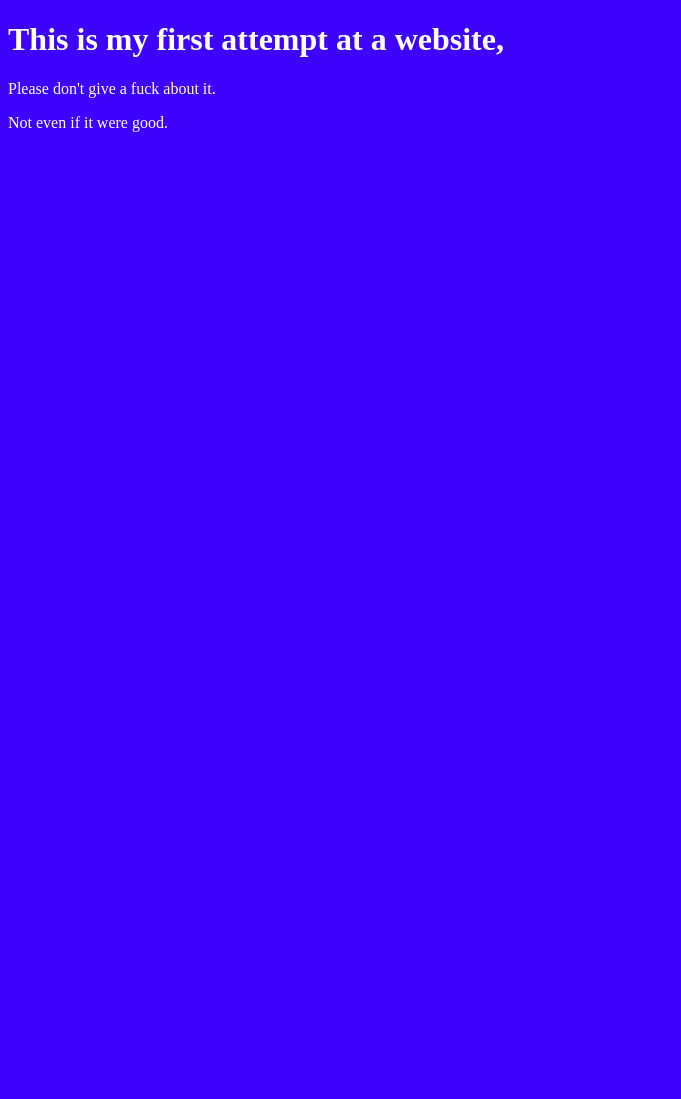
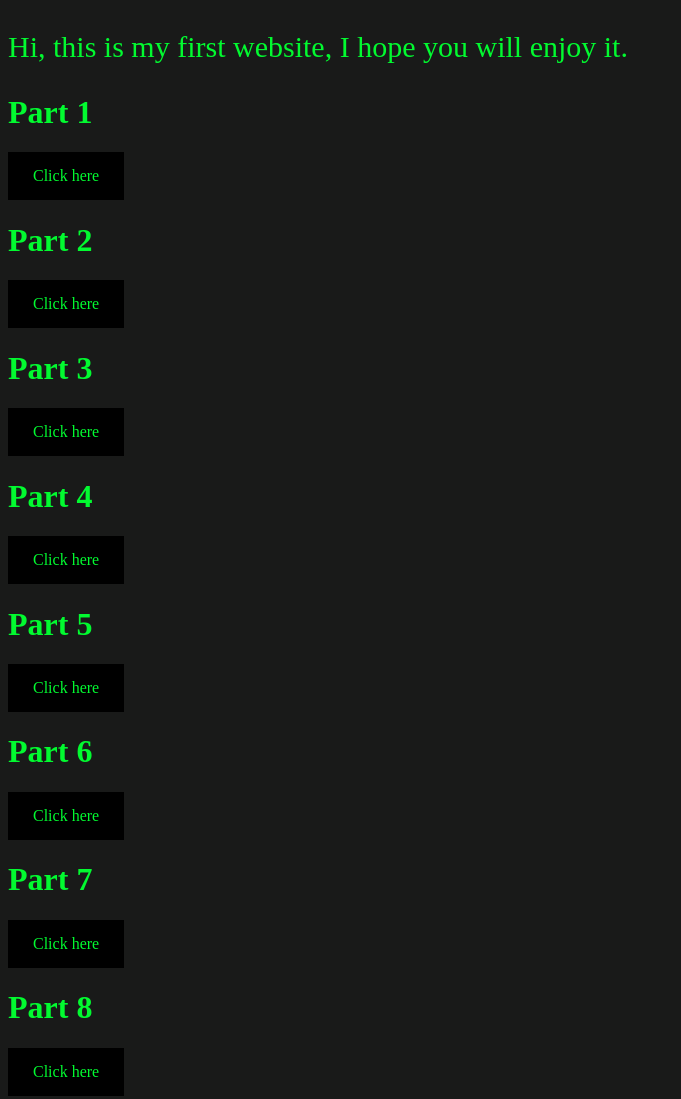
Before and after one commit to paradoxonkft/parikft, a plain HTML site: page index.html in a window 1280 px wide. Shown: the whole page, without its empty margins (0-681 px from the left). Before the commit the page ends 800 px from the top, so only its background shows below. Drawn offline with Linux system fonts and the light colour scheme.

Commit message:
Add files via upload

```diff
--- a/index.html
+++ b/index.html
@@ -1,17 +1,58 @@
 <!DOCTYPE html>
 <html lang="en">
 <head>
+
     <meta charset="UTF-8">
     <meta name="viewport" content="width=device-width, initial-scale=1.0">
-    <title>seggparadoxon</title>
+    <title>paradoxon harmonies</title>
 </head>
 <body>
     <script src = "segg.js">
 
+
     </script>
-    <h1>This is my first attempt at a website,</h1>
-    <p>Please don't give a fuck about it.</p>
-    <p>Not even if it were good.</p>
+    <p style="font-size:30px;">Hi, this is my first website, I hope you will enjoy it.</p>
+
+    <style>
+      a:link, a:visited {
+        background-color:#000000;
+        color: #02fa30;
+        padding: 15px 25px;
+        text-align: center;
+        text-decoration:none;
+        display: inline-block;
+      }
+
+      a:hover, a:active {
+        background-color: #696868 ;
+      }
+      </style>
+
+
+    <h1>Part 1</h1>
+    <a href="https://www.youtube.com/watch?v=3zCkmU3nPHw" target="_blank">Click here</a>
+
+    <h1>Part 2</h1>
+    <a href="https://www.youtube.com/watch?v=Mmu-t8rGZa8" target="_blank">Click here</a>
+
+    <h1>Part 3</h1>
+    <a href="https://www.youtube.com/watch?v=rF-goiafWWg" target="_blank">Click here</a>
+
+    <h1>Part 4</h1>
+    <a href="https://www.youtube.com/watch?v=bF9W6OU6fmU" target="_blank">Click here</a>
+
+    <h1>Part 5</h1>
+    <a href="https://www.youtube.com/watch?v=w3aWzyVCSk4" target="_blank">Click here</a>
+
+    <h1>Part 6</h1>
+    <a href="https://www.youtube.com/watch?v=TGOVIsjqmxI" target="_blank">Click here</a>
+
+    <h1>Part 7</h1>
+    <a href="https://www.youtube.com/watch?v=EK0xnviBY1s" target="_blank">Click here</a>
+
+    <h1>Part 8</h1>
+    <a href="https://www.youtube.com/watch?v=yEFw6PBBpdA" target="_blank">Click here</a>
+
 
 </body>
 </html>
--- a/segg.js
+++ b/segg.js
@@ -1,2 +1,2 @@
-document.body.style.color = "#ffffff"
-document.body.style.backgroundColor="#3d03fc"
+document.body.style.color = "#02fa30"
+document.body.style.backgroundColor="#191a19"
```
